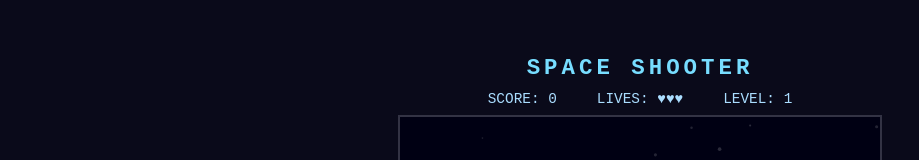
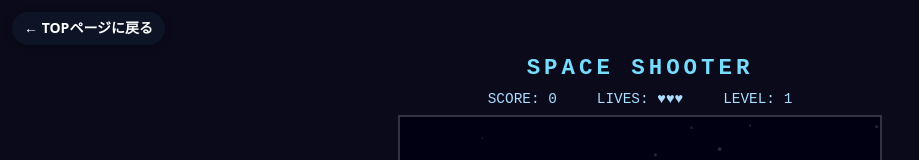
Before and after one commit to regepan/regepan.github.io, a plain HTML site: page action-game/index.html in a window 1280 px wide. Shown: the top 160 px of the page, without its empty margins (0-919 px from the left). Drawn offline with Linux system fonts and the light colour scheme.

Commit message:
Add link

```diff
--- a/action-game/index.html
+++ b/action-game/index.html
@@ -50,6 +50,7 @@
   </style>
 </head>
 <body>
+  <a href="/" aria-label="TOPページに戻る" style="position:fixed;top:12px;left:12px;z-index:10000;padding:8px 12px;border-radius:999px;background:rgba(15,23,42,.85);color:#fff;text-decoration:none;font:600 14px/1.2 system-ui,sans-serif;box-shadow:0 2px 8px rgba(0,0,0,.25)">← TOPページに戻る</a>
 <!-- Google Tag Manager (noscript) -->
 <noscript><iframe src="https://www.googletagmanager.com/ns.html?id=GTM-KLDMTKJQ"
 height="0" width="0" style="display:none;visibility:hidden"></iframe></noscript>
```
Also changed, not shown: cat-animations/index.html (+1 -0 lines), digital-clocks/index.html (+1 -0 lines), html-diff/index.html (+1 -0 lines), multiple-urls-opener/index.html (+1 -0 lines), popup-manager/index.html (+1 -0 lines), sliding-puzzle/index.html (+1 -0 lines), snake-game/index.html (+1 -0 lines), stick-figures/index.html (+1 -0 lines), tower-defense/index.html (+1 -0 lines), webgl-demos/index.html (+1 -0 lines), yonkoma/index.html (+1 -0 lines).
